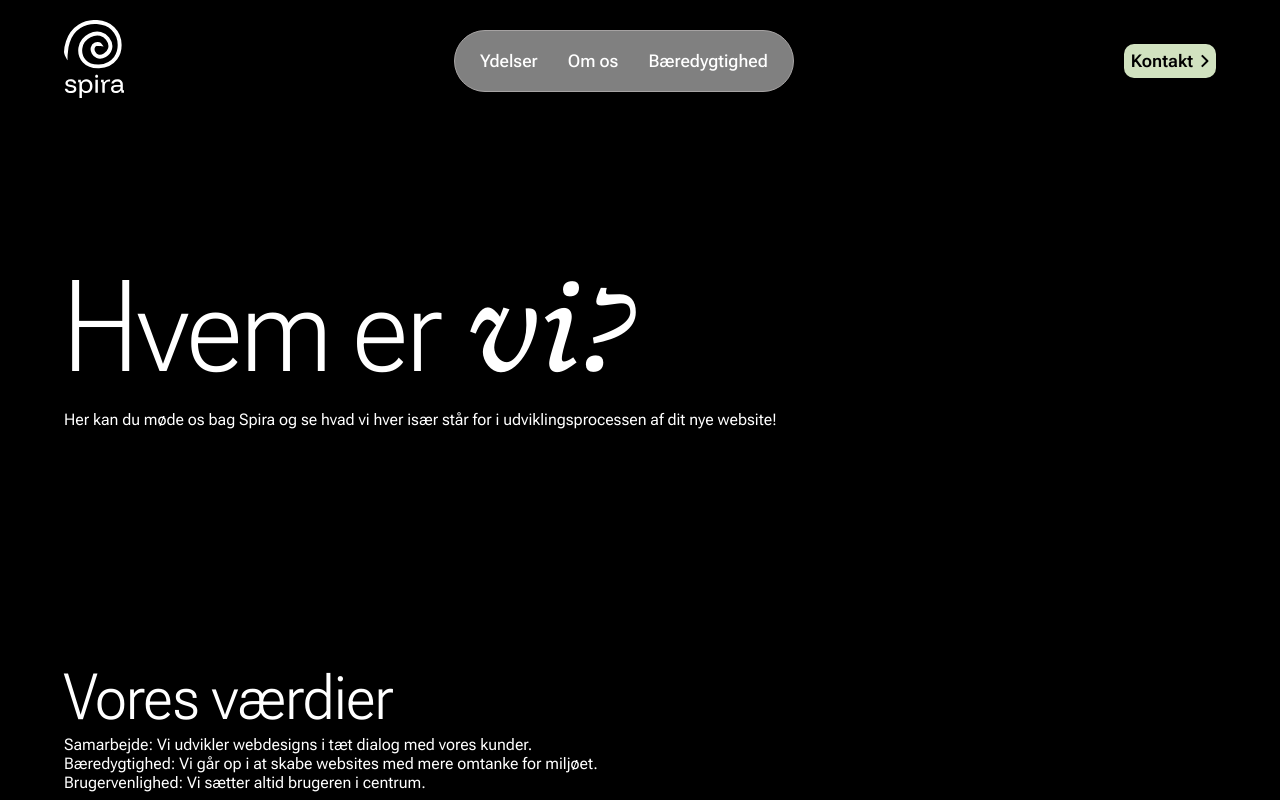
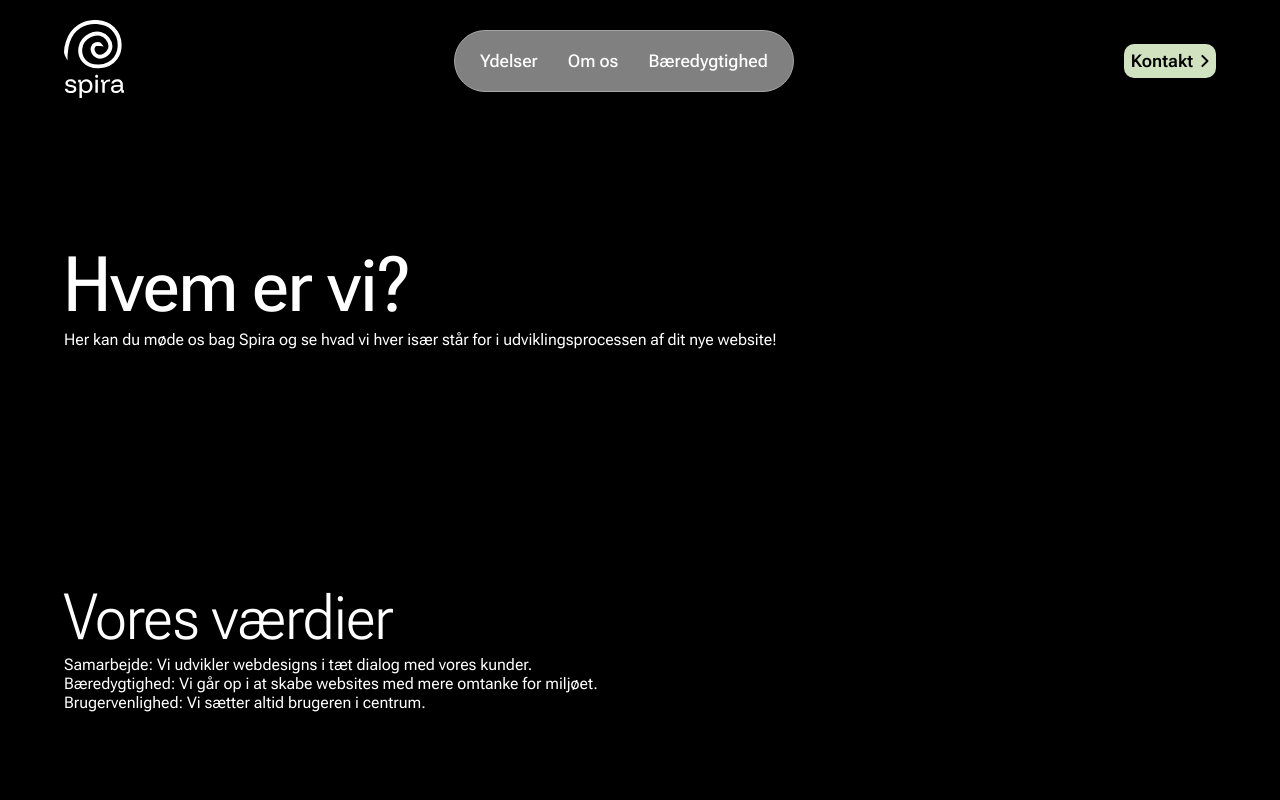
Before and after one commit to danny176/spira, a React (Vite) app: page /spira/omos in a window 1280 px wide. Shown: the top 800 px of the page. Built offline with nearby package versions, Linux system fonts and the light colour scheme; a web font is replaced by a local one.

Commit message:
Update omos.css

```diff
--- a/src/css-med-lille/omos.css
+++ b/src/css-med-lille/omos.css
@@ -24,11 +24,13 @@
 /* roboto fonten til "hvem er" og "mød" */
 .hvemer, .moed{
     font-family: "RobotoFlex";
+    font-weight: 500;
 }
 
 /*swear fonten til "vi?" og "teamet"*/
 .vi, .teamet {
-    font-family: "SwearTextMedium";
+    font-family: "RobotoFlex";
+    font-weight: 500;
 }
 
 .hvem-er-forside {
@@ -40,7 +42,7 @@
 
 /*str på teksten - de to overskrifter*/
 .hvemer, .vi, .moed, .teamet {
-    font-size: 8rem;
+    font-size: 6vw;
     padding-bottom: 2%;
 }
 
```
